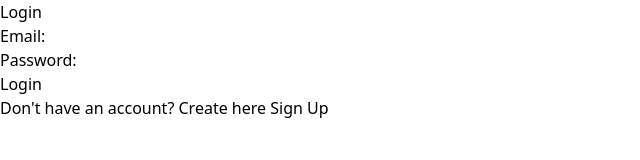
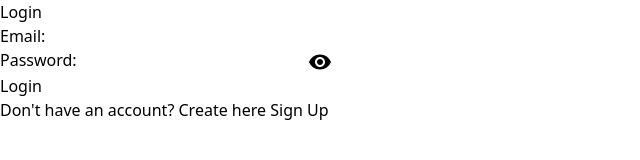
Before and after one commit to lekan12e/contactsWithLekan, a React (Vite) app: page / in a window 1280 px wide. Shown: the top 160 px of the page, without its empty margins (0-640 px from the left). Built offline with nearby package versions, Linux system fonts and the light colour scheme.

Commit message:
added to the ui

```diff
--- a/package.json
+++ b/package.json
@@ -10,6 +10,9 @@
     "preview": "vite preview"
   },
   "dependencies": {
+    "@emotion/react": "^11.13.3",
+    "@emotion/styled": "^11.13.0",
+    "@mui/material": "^6.1.0",
     "axios": "^1.7.3",
     "react": "^18.3.1",
     "react-dom": "^18.3.1",
--- a/src/login/login.jsx
+++ b/src/login/login.jsx
@@ -1,11 +1,17 @@
 import React, { useState } from 'react';
 import { Link, useNavigate } from 'react-router-dom';
+import { RemoveRedEye, VisibilityOff } from '@mui/icons-material';
 
 function LoginForm() {
     const [email, setEmail] = useState('');
     const [password, setPassword] = useState('');
+    const [showPassword, setShowPassword] = useState(false);
     const [error, setError] = useState('');
     const navigate = useNavigate()
+
+    const togglePasswordVisibility = () => {
+        setShowPassword(!showPassword);
+    };
 
     const handleSubmit = async (e) => {
         e.preventDefault();
@@ -60,15 +66,21 @@ function LoginForm() {
                             required
                         />
                     </div>
-                    <div className='flex items-center gap-2 justify-center w-full p-3'>
+                    <div className='flex items-center gap-2 justify-center w-full p-3 relative'>
                         <label>Password:</label>
                         <input
-                            className='outline-none text-2xl px-3 py-1 rounded-lg'
-                            type="password"
+                            className='outline-none text-2xl px-3 py-1 rounded-lg w-full'
+                            type={showPassword ? "text" : "password"}
                             value={password}
                             onChange={(e) => setPassword(e.target.value)}
                             required
                         />
+                        <span
+                            className='absolute right-5 cursor-pointer'
+                            onClick={togglePasswordVisibility}
+                        >
+                            {showPassword ? <VisibilityOff /> : <RemoveRedEye />}
+                        </span>
                     </div>
                     <button className='text-xl mt-4 font-bold bg-blue-800 px-8 py-2 rounded-md text-white hover:bg-red-400 shadow-md' type="submit">
                         Login
```
Also changed, not shown: 1 other file (tests, documents, lock files or other folders).
